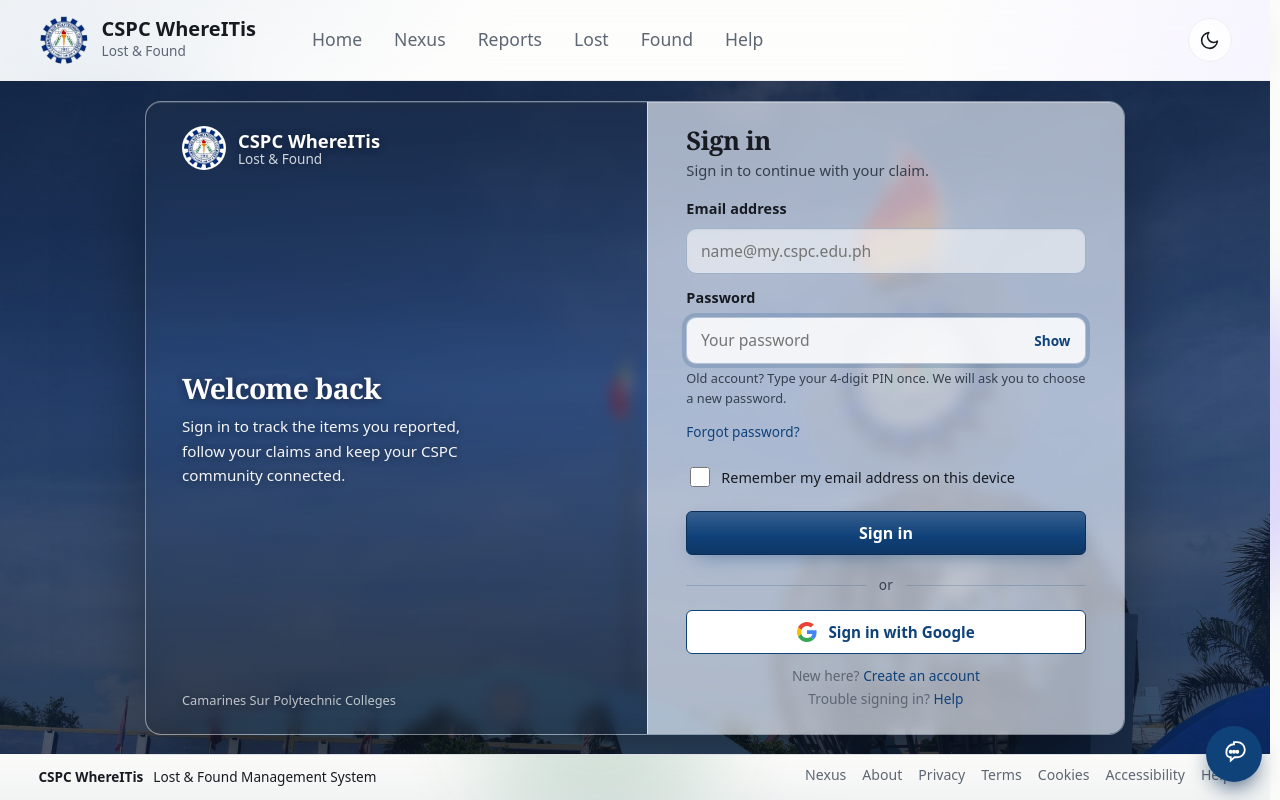
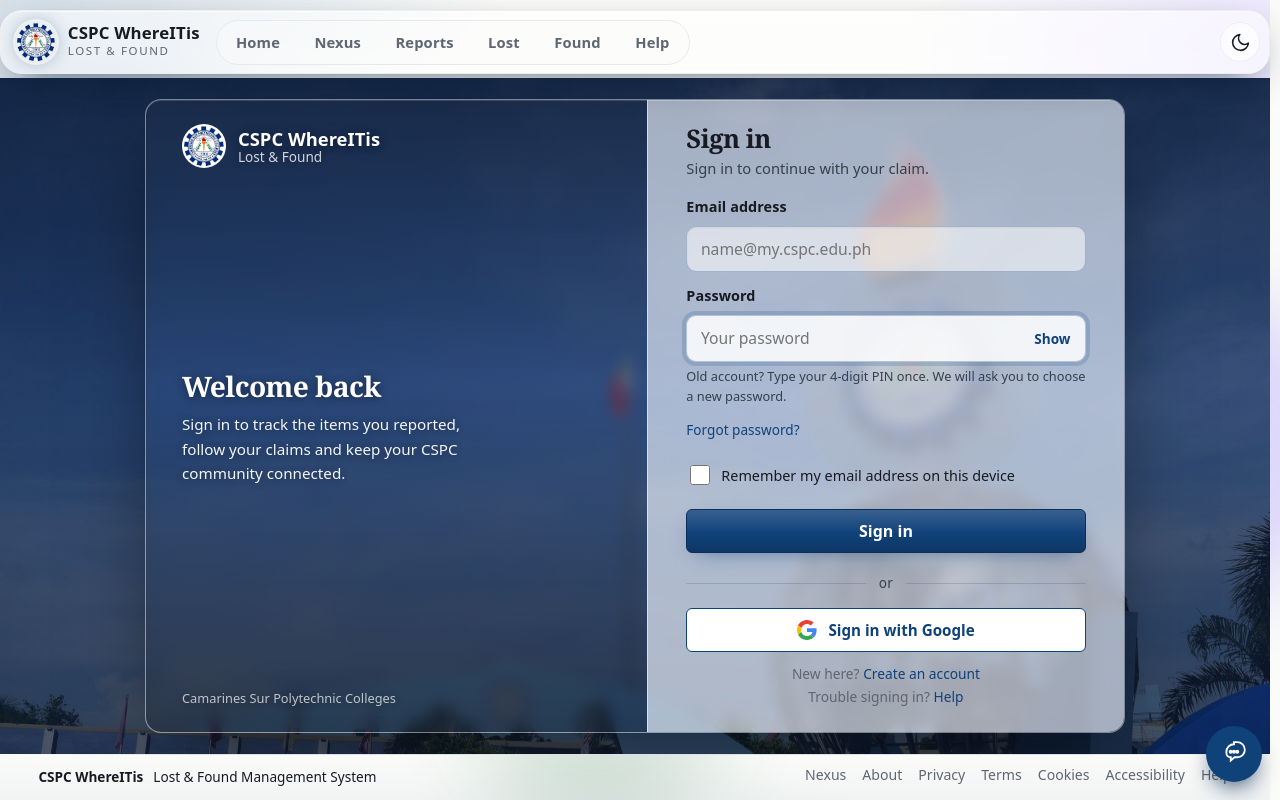
Before and after one commit to jusalipio-123/cspc-whereitis, a Node server app: a page that uses views/partials/nav.ejs in a window 1280 px wide. Run offline with Node 20, Linux system fonts and the light colour scheme; some libraries are stand-ins or nearby versions.

Commit message:
style: floating glass navigation bar
Frosted capsule header, glowing logo ring, pill links with a single
active chip (no underline), and a glass Sign in button.

```diff
--- a/public/css/futura.css
+++ b/public/css/futura.css
@@ -413,7 +413,7 @@ body {
   from { transform: translate3d(0, 0, 0) scale(1); }
   to { transform: translate3d(40px, -30px, 0) scale(1.12); }
 }
-.site-header, main, .site-footer { position: relative; z-index: 1; }
+main, .site-footer { position: relative; z-index: 1; }
 
 .scroll-progress {
   position: fixed; top: 0; left: 0; right: 0; z-index: 90; height: 3px;
@@ -425,23 +425,126 @@ body {
   box-shadow: 0 0 12px color-mix(in srgb, var(--brand) 70%, transparent);
 }
 
-.site-header {
-  background: color-mix(in srgb, var(--card) 55%, transparent) !important;
-  backdrop-filter: blur(22px) saturate(1.45);
-  -webkit-backdrop-filter: blur(22px) saturate(1.45);
-  border-bottom: 1px solid var(--glass-border) !important;
-  box-shadow: 0 8px 30px -20px color-mix(in srgb, var(--brand) 40%, transparent);
+/* Floating glass command bar */
+.site-header.site-header--glass {
+  position: sticky; top: 0; z-index: 50;
+  background: transparent !important;
+  border-bottom: 0 !important;
+  box-shadow: none !important;
+  padding: .65rem 0 .2rem;
 }
-.primary-nav a {
-  background: none !important;
-  border-radius: 0;
-  padding: .5rem 0;
+.site-header--glass .nav-row {
+  position: relative;
+  min-height: 64px;
+  gap: 1rem;
+  padding: .4rem .55rem .4rem .85rem;
+  border-radius: 22px;
+  background: color-mix(in srgb, var(--card) 52%, transparent);
+  backdrop-filter: blur(26px) saturate(1.7);
+  -webkit-backdrop-filter: blur(26px) saturate(1.7);
+  border: 1px solid var(--glass-border);
+  box-shadow:
+    0 12px 40px -18px color-mix(in srgb, var(--brand) 40%, #000),
+    inset 0 1px 0 rgba(255,255,255,.5);
+  overflow: hidden;
+}
+.site-header--glass .nav-row::before {
+  content: ""; position: absolute; inset: 0 auto auto 0; width: 42%; height: 1px;
+  background: linear-gradient(90deg, rgba(255,255,255,.7), transparent);
+  pointer-events: none;
+}
+.site-header--glass.is-scrolled .nav-row {
+  background: color-mix(in srgb, var(--card) 72%, transparent);
+  box-shadow:
+    0 16px 48px -20px color-mix(in srgb, var(--brand) 50%, #000),
+    inset 0 1px 0 rgba(255,255,255,.45);
+}
+.site-header--glass .brand { position: relative; z-index: 1; }
+.site-header--glass .brand__seal {
+  width: 42px; height: 42px;
+  box-shadow: 0 0 0 2px color-mix(in srgb, #fff 55%, var(--border)), 0 0 18px color-mix(in srgb, var(--brand) 35%, transparent);
+}
+.site-header--glass .brand-text strong {
+  font-size: 1.05rem; letter-spacing: .01em;
+}
+.site-header--glass .brand-text small {
+  font-size: .72rem; letter-spacing: .14em; text-transform: uppercase;
+}
+
+.site-header--glass .primary-nav {
+  position: relative; z-index: 1;
+  gap: .15rem; margin-left: 0;
+  padding: .2rem;
+  border-radius: 999px;
+  background: color-mix(in srgb, var(--bg) 40%, transparent);
+  border: 1px solid color-mix(in srgb, #fff 28%, var(--border));
+}
+.site-header--glass .primary-nav a {
+  position: relative;
+  background: transparent !important;
+  border: 0 !important;
+  border-radius: 999px !important;
+  padding: .42rem 1rem !important;
+  font-size: .92rem;
+  font-weight: 600;
+  letter-spacing: .01em;
+  color: var(--muted);
   transform: none !important;
+  transition: color .2s, background-color .25s var(--ease-out), box-shadow .25s;
 }
-.primary-nav a:hover { background: none !important; color: var(--ink); }
-.primary-nav a[aria-current="page"] {
-  background: none !important;
+.site-header--glass .primary-nav a::after { content: none !important; display: none !important; }
+.site-header--glass .primary-nav a:hover {
   color: var(--ink);
+  background: color-mix(in srgb, var(--brand) 10%, transparent) !important;
+}
+.site-header--glass .primary-nav a[aria-current="page"] {
+  color: var(--on-brand) !important;
+  background: linear-gradient(180deg, color-mix(in srgb, var(--brand) 88%, #fff), var(--brand)) !important;
+  box-shadow: 0 6px 18px -8px color-mix(in srgb, var(--brand) 80%, transparent),
+              inset 0 1px 0 rgba(255,255,255,.35);
+}
+
+.site-header--glass .nav-actions { position: relative; z-index: 1; gap: .65rem; }
+.site-header--glass .nav-link--glass {
+  display: inline-flex; align-items: center; height: 40px; padding: 0 1.05rem;
+  border-radius: 999px; font-size: .9rem; font-weight: 650;
+  color: var(--ink);
+  background: color-mix(in srgb, var(--brand) 12%, transparent);
+  border: 1px solid color-mix(in srgb, var(--brand) 28%, var(--border));
+  text-decoration: none;
+  transition: transform .2s var(--ease-out), box-shadow .2s, background-color .2s;
+}
+.site-header--glass .nav-link--glass:hover {
+  color: var(--on-brand);
+  background: var(--brand);
+  box-shadow: 0 8px 18px -10px color-mix(in srgb, var(--brand) 70%, transparent);
+}
+.site-header--glass .theme-toggle,
+.site-header--glass .nav-icon {
+  width: 40px; height: 40px;
+  background: color-mix(in srgb, var(--card) 40%, transparent) !important;
+  backdrop-filter: blur(10px);
+  border: 1px solid var(--glass-border) !important;
+}
+.site-header--glass .profile-chip {
+  background: color-mix(in srgb, var(--card) 40%, transparent);
+  border-radius: 999px;
+}
+
+:root[data-theme="dark"] .site-header--glass .nav-row {
+  background: color-mix(in srgb, #0c121c 62%, transparent);
+  border-color: color-mix(in srgb, #fff 12%, var(--border));
+  box-shadow: 0 16px 48px -18px rgba(0,0,0,.55), inset 0 1px 0 rgba(255,255,255,.08);
+}
+:root[data-theme="dark"] .site-header--glass .primary-nav {
+  background: color-mix(in srgb, #05080f 45%, transparent);
+}
+:root[data-theme="dark"] .site-header--glass .primary-nav a[aria-current="page"] {
+  color: #041018 !important;
+}
+
+@media (max-width: 860px) {
+  .site-header--glass .nav-row { border-radius: 18px; padding-inline: .7rem; }
 }
 
 .btn {
--- a/views/partials/head.ejs
+++ b/views/partials/head.ejs
@@ -23,7 +23,7 @@
   <link rel="stylesheet" href="/css/style.css?v=20261122">
   <link rel="stylesheet" href="/css/style.css">
   <link rel="stylesheet" href="/css/admin.css">
-  <link rel="stylesheet" href="/css/futura.css?v=glass2">
+  <link rel="stylesheet" href="/css/futura.css?v=glass3">
   <!-- "Refining" detector: runs before first paint. When the page you are leaving is the SAME page (same path,
        e.g. /reports -> /reports?status=open: status tab, sort, filter, pagination), mark <html class="nav-refine">.
        The stylesheet then swaps the full page-change animation for a still, short cross-fade and app.js skips the
--- a/views/partials/nav.ejs
+++ b/views/partials/nav.ejs
@@ -7,7 +7,7 @@
     return _path === href ? ' aria-current="page"' : '';
   };
 %>
-<header class="site-header" role="banner">
+<header class="site-header site-header--glass" role="banner">
   <div class="container nav-row">
     <a class="brand" href="/" aria-label="CSPC WhereITis home">
       <img class="brand__seal" src="/img/logo.png" alt="" width="52" height="52"
@@ -73,7 +73,7 @@
           </div>
         </details>
       <% } else if (typeof hideAuthActions === 'undefined' || !hideAuthActions) { %>
-        <a class="nav-link" href="/sign-in">Sign in</a>
+        <a class="nav-link nav-link--glass" href="/sign-in">Sign in</a>
       <% } %>
     </div>
   </div>
```
